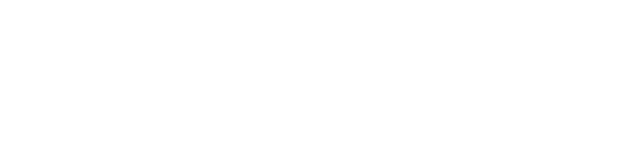
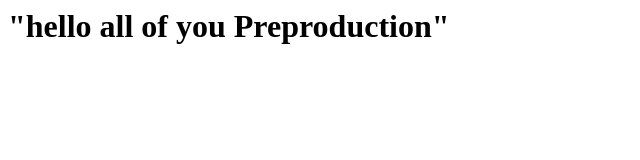
Before and after one commit to santomis/AzureAD, a plain HTML site: page index.htm in a window 1280 px wide. Shown: the whole page, without its empty margins (0-640 px from the left). Drawn offline with Linux system fonts and the light colour scheme.

Commit message:
Update index.htm

```diff
--- a/index.htm
+++ b/index.htm
@@ -1,5 +1,3 @@
-<header>
-<Title>
-"hello all of you"
-</Title>
-</header>
+<h1>
+"hello all of you Preproduction"
+</h1>
```
